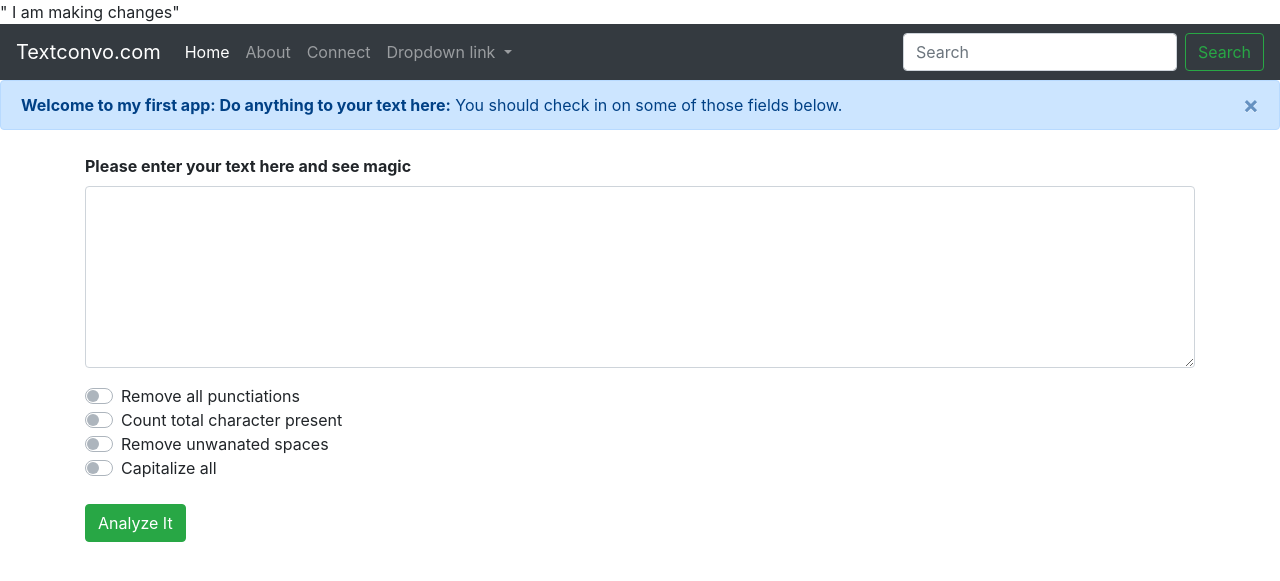
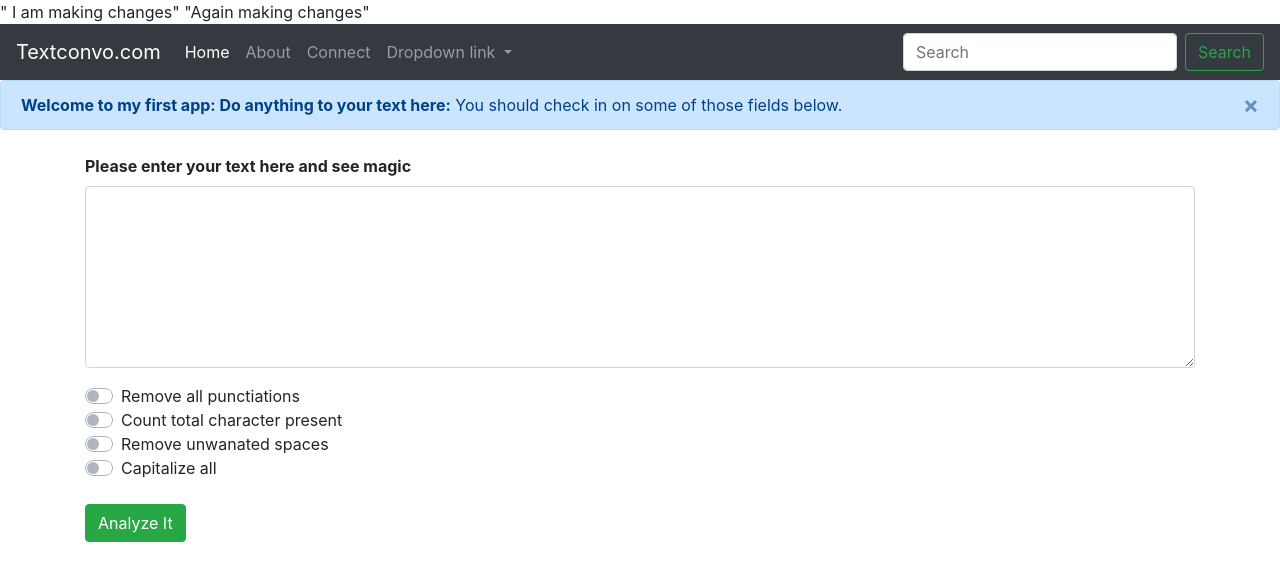
Before and after one commit to ghsagar/textanalyzer, a Django app: page / in a window 1280 px wide. Shown: the top 581 px of the page. Run offline with Django 3.2, Linux system fonts and the light colour scheme; some libraries are stand-ins or nearby versions.

Commit message:
changes made in index.html file

```diff
--- a/templates/index.html
+++ b/templates/index.html
@@ -12,6 +12,7 @@
   </head>
   <body>
     " I am making changes"
+    "Again making changes"
 
 
     <nav class="navbar navbar-expand-lg navbar-dark bg-dark">
```
